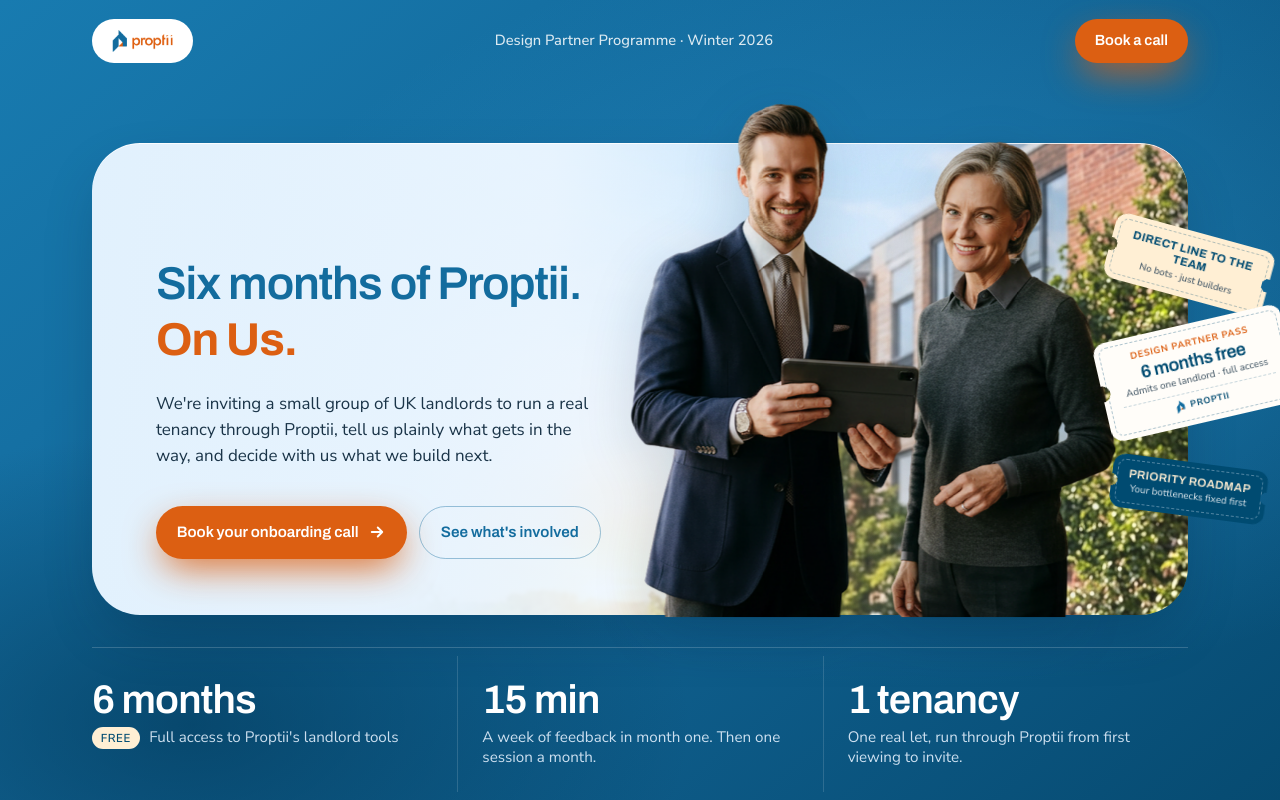
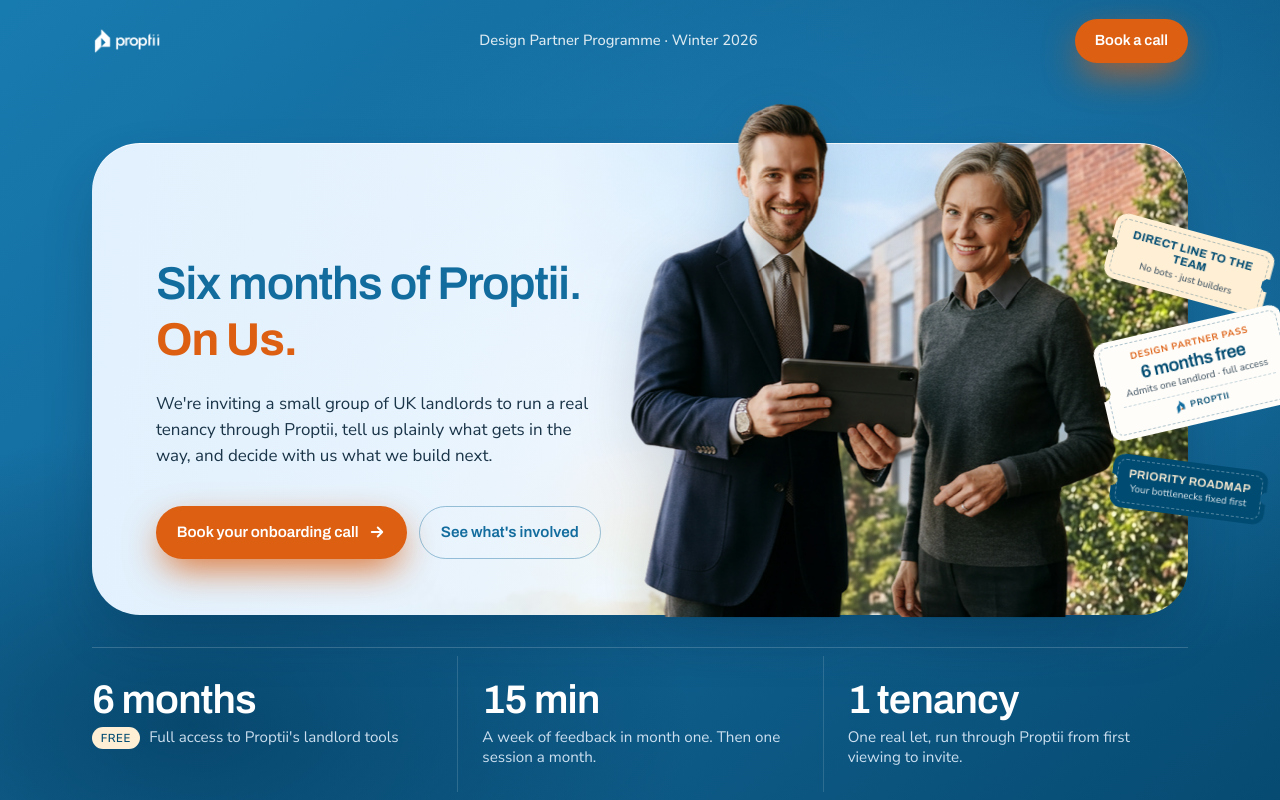
Before and after one commit to Luxcity-global/landlord-Invite, a plain HTML site: page index.html in a window 1280 px wide. Shown: the top 800 px of the page. Drawn offline with Linux system fonts and the light colour scheme.

Commit message:
Update one-pager logo and booking link.

```diff
--- a/index.html
+++ b/index.html
@@ -129,12 +129,11 @@
     .logo-chip {
       display: inline-flex;
       align-items: center;
-      background: #fff;
-      border-radius: 999px;
-      padding: 0.55rem 1.1rem;
-      min-height: 44px;
-    }
-    .logo-chip img { height: 26px; width: auto; }
+      background: transparent;
+      padding: 0;
+      min-height: 0;
+    }
+    .logo-chip img { height: 28px; width: auto; display: block; }
     .topbar-tag {
       display: none;
       color: rgba(255,255,255,.85);
@@ -1672,7 +1671,7 @@
     <div class="wrap">
       <div class="topbar">
         <a class="logo-chip" href="https://proptii.co.uk" aria-label="Proptii home">
-          <img src="assets/proptiifull%20logo.png" alt="Proptii" width="120" height="44">
+          <img src="assets/proptii_logo_wht_05.png" alt="Proptii" width="140" height="56">
         </a>
         <span class="topbar-tag">Design Partner Programme · Winter 2026</span>
         <a class="btn btn-primary topbar-cta" data-booking href="#book">Book a call</a>
@@ -2125,7 +2124,7 @@
   </div>
 
   <script>
-    const BOOKING_URL = "";
+    const BOOKING_URL = "https://calendar.app.google/87jAxE4xbW1WPS576";
 
     (function () {
       const params = new URLSearchParams(location.search);
```
Also changed, not shown: src/design-partner-one-pager-v2.html (+7 -8 lines), assets/proptii_logo_wht_05.png (added).
